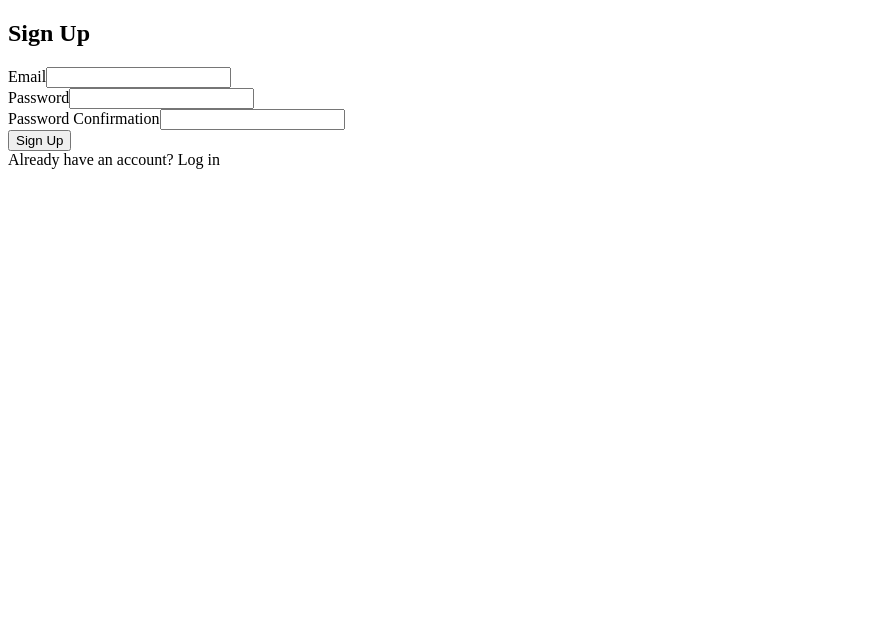
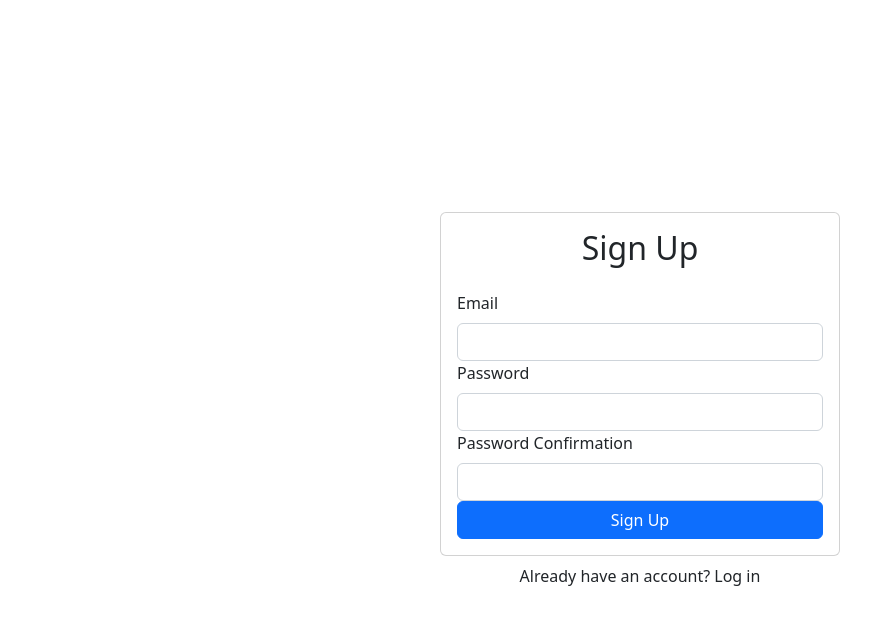
Before and after one commit to KrzysztofSnopek/Stock-app, a React (Create React App) app in the folder stock-app/: page / in a window 1280 px wide. Shown: the top 624 px of the page, without its empty margins (0-895 px from the left). Built offline with nearby package versions, Linux system fonts and the light colour scheme.

Commit message:
Applies style to the form

```diff
--- a/stock-app/src/Component/App.js
+++ b/stock-app/src/Component/App.js
@@ -1,11 +1,18 @@
 import React from "react";
+import { Container } from "react-bootstrap";
 import { Signup } from './Signup'
 
 function App() {
   return (
-    <div>
-      <Signup />
-    </div>
+      <Container
+        className="d-flex align-items-center justify-content-center"
+        style={{ minHeight: '100vh'}}
+      >
+        <div className="w-100" style={{ maxWidth: '400px'}}>
+          <Signup />
+        </div>
+
+      </Container>
   );
 }
 
--- a/stock-app/src/index.js
+++ b/stock-app/src/index.js
@@ -2,6 +2,7 @@
 import ReactDOM from 'react-dom/client';
 import App from './Component/App';
 import reportWebVitals from './reportWebVitals';
+import 'bootstrap/dist/css/bootstrap.min.css'
 
 const root = ReactDOM.createRoot(document.getElementById('root'));
 root.render(
```
